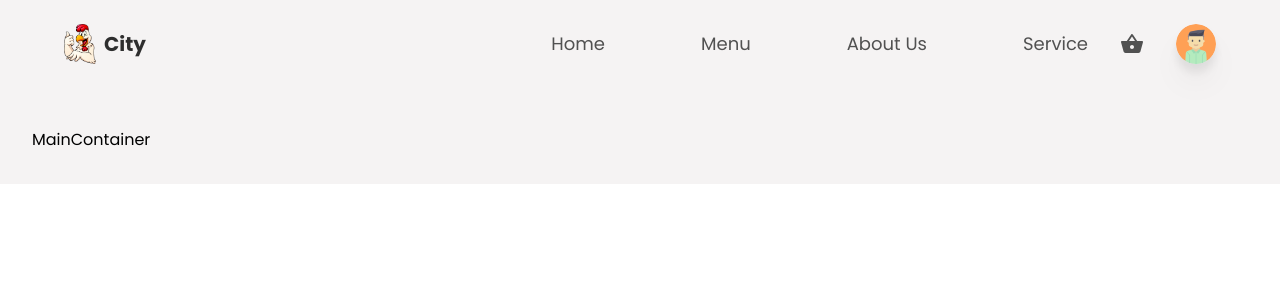
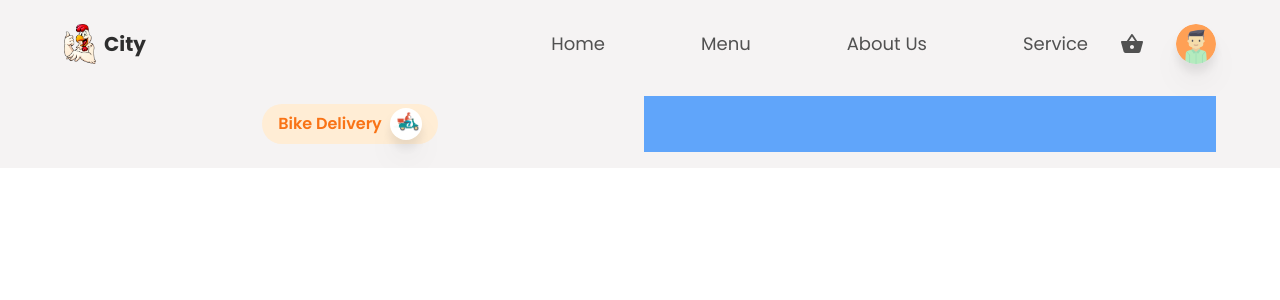
Before and after one commit to cjdevilla/RestaurantApp, a React (Create React App) app: page / in a window 1280 px wide. Shown: the top 300 px of the page. Built offline with nearby package versions, Linux system fonts and the light colour scheme.

Commit message:
update MainContainer component

```diff
--- a/src/App.js
+++ b/src/App.js
@@ -9,7 +9,7 @@ const App = () => {
       <div className="w-screen h-auto flex flex-col bg-primary">
         <Header />
 
-        <main className="mt-24 p-8 w-full">
+        <main className="mt-14 md:mt-20 px-4 md:px-16 py-4 w-full ">
           <Routes>
             <Route path="/*" element={<MainContainer />} />
             <Route path="/createItem" element={<CreateContainer />} />
--- a/src/components/Header.jsx
+++ b/src/components/Header.jsx
@@ -169,7 +169,7 @@ const Header = () => {
               exit={{ opacity: 0, scale: 0.6 }}
               className="w-40 bg-gray-50 shadow-xl rounded-lg flex flex-col absolute top-12 right-0"
             >
-              {user && user.email === "vetrivel.galaxy@gmail.com" && (
+              {user && user.email === "devillacamillejoym@gmail.com" && (
                 <Link to={"/createItem"}>
                   <p className="px-4 py-2 flex items-center gap-3 cursor-pointer hover:bg-slate-100 transition-all duration-100 ease-in-out text-textColor text-base">
                     New Item <MdAdd />
--- a/src/components/MainContainer.jsx
+++ b/src/components/MainContainer.jsx
@@ -1,7 +1,26 @@
 import React from "react";
+import Delivery from "../img/delivery.png";
 
 const MainContainer = () => {
-  return <div>MainContainer</div>;
+  return (
+    <div className="grid grid-cols-1 md:grid-cols-2 gap-2 ">
+      <div className="py-2 flex-1 flex flex-col items-start justify-center md:items-center">
+        <div className="flex items-center gap-2 justify-center bg-orange-100 px-4 py-1 rounded-full">
+          <p className="text-base text-orange-500 font-semibold">
+            Bike Delivery
+          </p>
+          <div className="w-8 h-8 bg-white rounded-full overflow-hidden drop-shadow-xl">
+            <img
+              src={Delivery}
+              className="w-full h-full object-contain"
+              alt="delivery"
+            />
+          </div>
+        </div>
+      </div>
+      <div className="p-2 bg-blue-400 flex-1"></div>
+    </div>
+  );
 };
 
 export default MainContainer;
```
